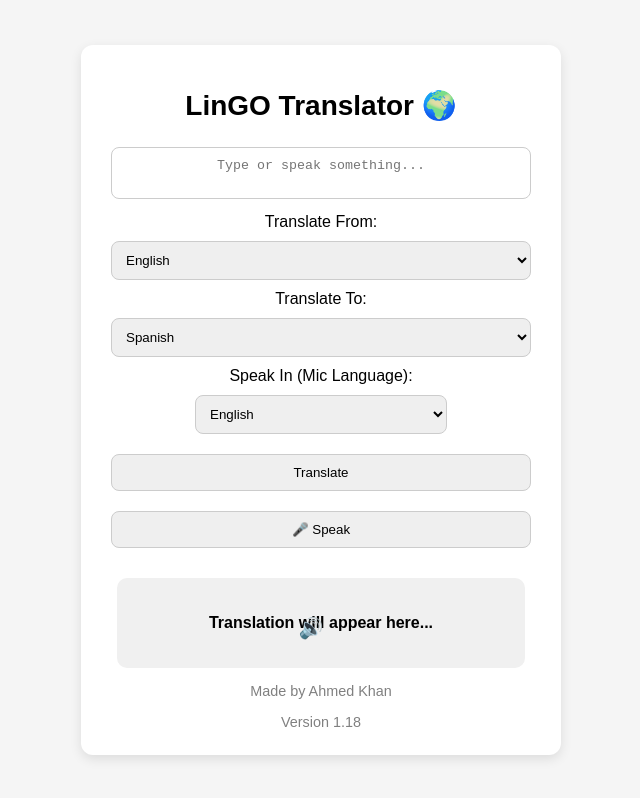
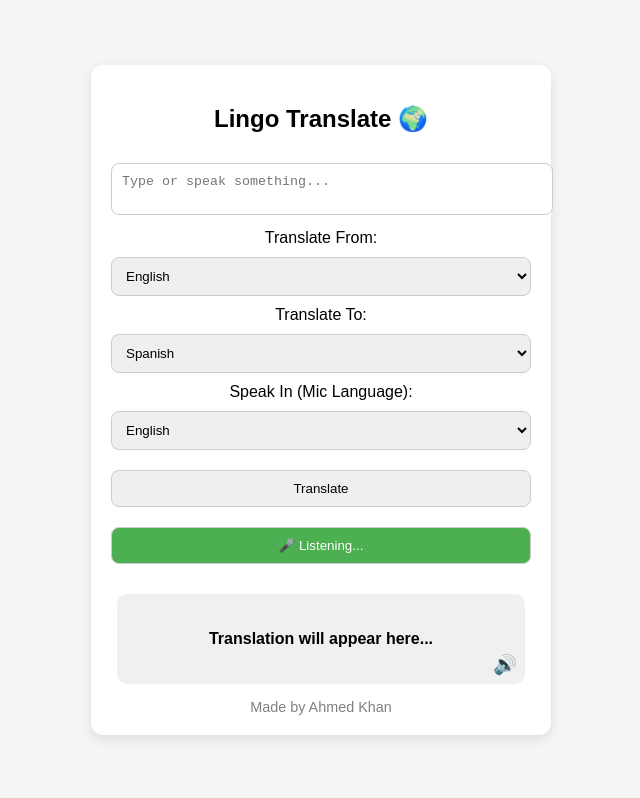
Before and after one commit to A1m3dk/translator-app, a website: page public/index.html in a window 1280 px wide. Both pictures are taken after a click on the button "🎤 Speak". Shown: the whole page, without its empty margins (319-959 px from the left). Drawn offline with Linux system fonts and the light colour scheme.

Commit message:
speaker ans static

```diff
--- a/public/index.html
+++ b/public/index.html
@@ -2,7 +2,7 @@
 <html lang="en">
 <head>
   <meta charset="UTF-8">
-  <title>LinGO 🌍 Translate</title>
+  <title>Lingo Translate 🌍</title>
   <style>
     body {
       font-family: Arial, sans-serif;
@@ -15,16 +15,11 @@
     }
     .container {
       background: white;
-      padding: 25px 30px;
+      padding: 20px;
       border-radius: 12px;
       box-shadow: 0px 4px 12px rgba(0,0,0,0.1);
       width: 420px;
       text-align: center;
-      position: relative;
-    }
-    h1 {
-      margin-bottom: 15px;
-      font-size: 28px;
     }
     select, textarea, button {
       margin: 10px 0;
@@ -32,13 +27,12 @@
       padding: 10px;
       border-radius: 8px;
       border: 1px solid #ccc;
-      box-sizing: border-box;
     }
     textarea {
       resize: none;
-      text-align: center;
     }
     #output {
+      position: relative;
       margin: 20px auto 0 auto;
       background: #f0f0f0;
       padding: 15px;
@@ -49,16 +43,13 @@
       align-items: center;
       justify-content: center;
       font-weight: bold;
-      position: relative;
     }
     #speakBtn {
       position: absolute;
       bottom: 8px;
-      right: 10px;
-      background: none;
-      border: none;
-      font-size: 20px;
+      right: 8px;
       cursor: pointer;
+      font-size: 1.2em;
     }
     button:active {
       transform: scale(0.97);
@@ -72,16 +63,11 @@
       font-size: 0.9em;
       color: gray;
     }
-    #micLang {
-      width: 60%;
-      display: inline-block;
-      margin: 10px auto;
-    }
   </style>
 </head>
 <body>
   <div class="container">
-    <h1>LinGO Translator 🌍</h1>
+    <h2>Lingo Translate 🌍</h2>
 
     <textarea id="inputText" placeholder="Type or speak something..."></textarea>
 
@@ -116,14 +102,87 @@
     <button id="micButton">🎤 Speak</button>
 
     <div id="output">
-      Translation will appear here...
-      <button id="speakBtn">🔊</button>
+      <span id="translatedText">Translation will appear here...</span>
+      <span id="speakBtn">🔊</span>
     </div>
 
     <footer>Made by Ahmed Khan</footer>
-    <footer>Version 1.18</footer>
   </div>
 
-  <script src="script.js"></script>
+  <script>
+    // Translate function
+    async function translateText() {
+      const btn = document.getElementById("translateBtn");
+      btn.classList.add("pressed");
+
+      const inputText = document.getElementById("inputText").value;
+      const fromLang = document.getElementById("fromLang").value;
+      const toLang = document.getElementById("toLang").value;
+
+      if (!inputText) {
+        document.getElementById("translatedText").innerText = "Please enter text.";
+        btn.classList.remove("pressed");
+        return;
+      }
+
+      try {
+        const response = await fetch(`https://api.mymemory.translated.net/get?q=${encodeURIComponent(inputText)}&langpair=${fromLang}|${toLang}`);
+        const data = await response.json();
+        document.getElementById("translatedText").innerText = data.responseData.translatedText;
+      } catch (error) {
+        document.getElementById("translatedText").innerText = "Error: " + error;
+      } finally {
+        btn.classList.remove("pressed");
+      }
+    }
+
+    document.getElementById("translateBtn").addEventListener("click", translateText);
+
+    // Microphone speech recognition
+    const micButton = document.getElementById("micButton");
+    let recognition;
+
+    if ('webkitSpeechRecognition' in window) {
+      recognition = new webkitSpeechRecognition();
+      recognition.continuous = false;
+      recognition.interimResults = false;
+
+      recognition.onresult = function(event) {
+        document.getElementById("inputText").value = event.results[0][0].transcript;
+      };
+
+      recognition.onerror = function() {
+        alert("Speech recognition error");
+      };
+    } else {
+      micButton.disabled = true;
+      micButton.innerText = "🎤 Not supported";
+    }
+
+    micButton.addEventListener("click", () => {
+      if (recognition) {
+        micButton.classList.add("pressed");
+        recognition.lang = document.getElementById("micLang").value;
+
+        recognition.start();
+        micButton.innerText = "🎤 Listening...";
+        recognition.onend = () => {
+          micButton.classList.remove("pressed");
+          micButton.innerText = "🎤 Speak";
+        };
+      }
+    });
+
+    // Text-to-Speech
+    const speakBtn = document.getElementById("speakBtn");
+    speakBtn.addEventListener("click", () => {
+      const text = document.getElementById("translatedText").innerText;
+      if (!text || text.includes("Translation will appear here") || text.includes("Please enter text")) return;
+
+      const utterance = new SpeechSynthesisUtterance(text);
+      utterance.lang = document.getElementById("toLang").value;
+      speechSynthesis.speak(utterance);
+    });
+  </script>
 </body>
 </html>
```
Also changed, not shown: server.js (deleted, +0 -72 lines).
